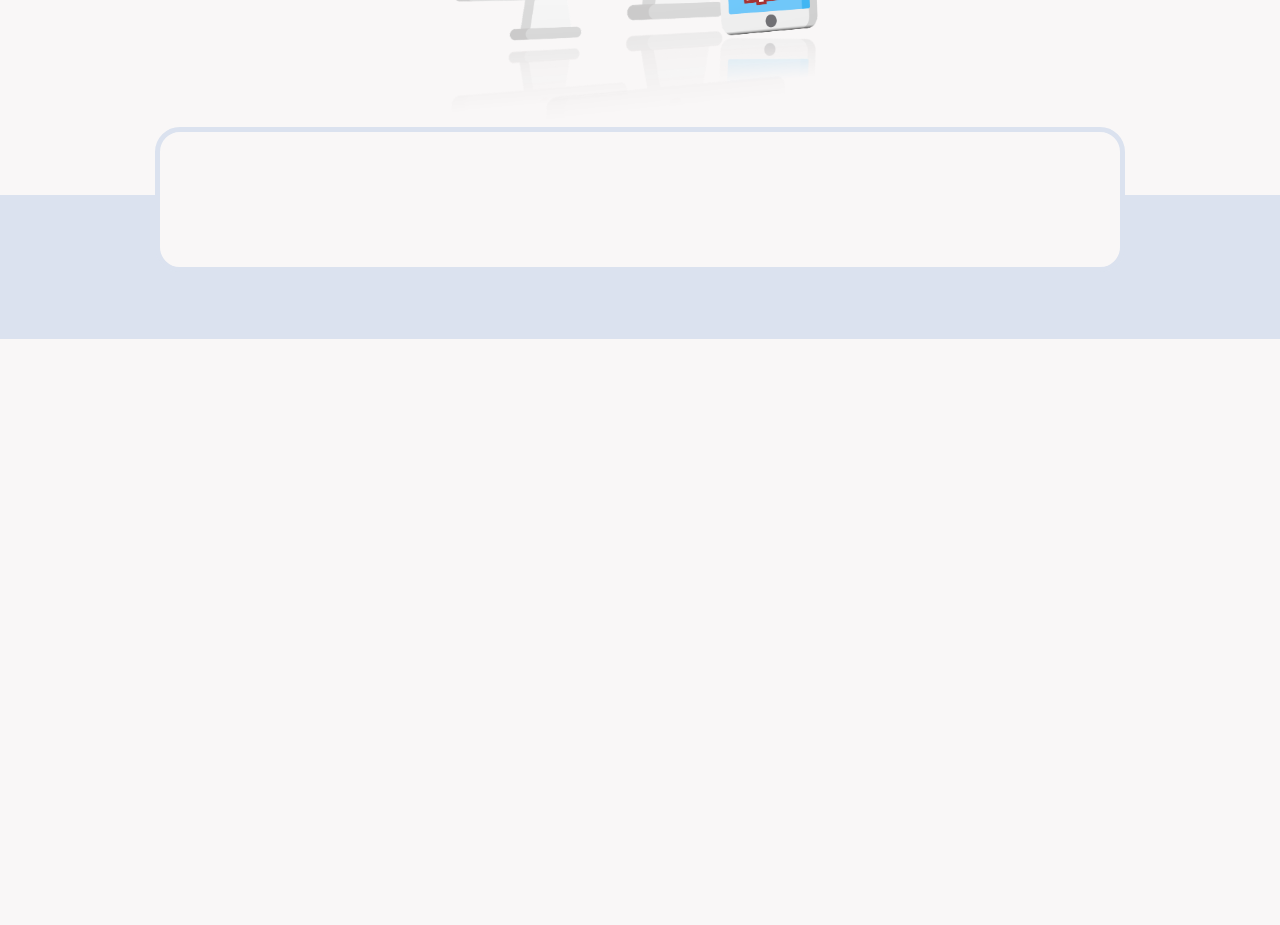
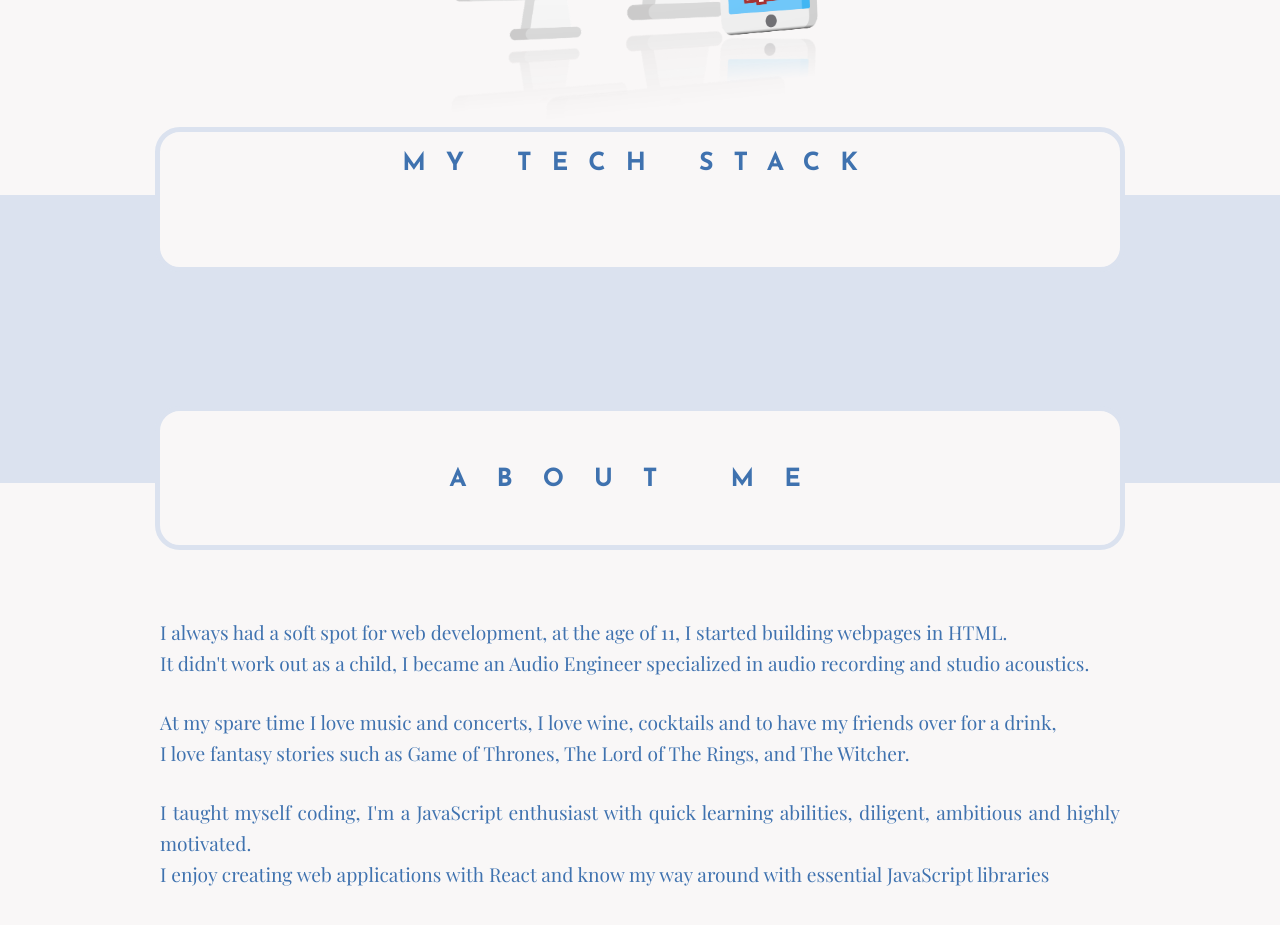
Before and after one commit to tomerbourstein/my-portfolio, a React (Vite) app: page / in a window 1280 px wide. Shown: the part 1020-1945 px from the top of the page. Before the commit the page ends 1359 px from the top, so only its background shows below. Built offline with nearby package versions, Linux system fonts and the light colour scheme.

Commit message:
aboutMe partial rendering

```diff
--- a/src/App.jsx
+++ b/src/App.jsx
@@ -1,4 +1,5 @@
 import "./App.css";
+import AboutMe from "./components/AboutMe/AboutMe";
 import HeyThere from "./components/AboutMe/HeyThere";
 import TechStack from "./components/AboutMe/TechStack";
 import Header from "./components/Header/Header";
@@ -11,6 +12,7 @@ function App() {
       <Header />
       <HeyThere />
       <TechStack />
+      <AboutMe />
     </div>
   );
 }
--- a/src/components/AboutMe/AboutMe.jsx
+++ b/src/components/AboutMe/AboutMe.jsx
@@ -0,0 +1,36 @@
+import classes from "./AboutMe.module.css";
+import RoundedRectangle from "../UI/RoundedRectangle";
+const AboutMe = () => {
+  return (
+    <section id="AboutMe" className={classes.aboutMe}>
+      <div className="sectionEdge">
+        <RoundedRectangle top={false} title="ABOUT ME"></RoundedRectangle>
+      </div>
+
+      <div className={classes.aboutText}>
+        <p>
+          I always had a soft spot for web development, at the age of 11, I
+          started building webpages in HTML.{"\n"}
+          It didn't work out as a child, I became an Audio Engineer specialized
+          in audio recording and studio acoustics.
+        </p>
+
+        <p>
+          At my spare time I love music and concerts, I love wine, cocktails and
+          to have my friends over for a drink,{"\n"}
+          I love fantasy stories such as
+          Game of Thrones, The Lord of The Rings, and The Witcher.
+        </p>
+
+        <p>
+          I taught myself coding, I'm a JavaScript enthusiast with quick
+          learning abilities, diligent, ambitious and highly motivated.{"\n"}
+          I enjoy creating web applications with React and know my way around with
+          essential JavaScript libraries
+        </p>
+      </div>
+    </section>
+  );
+};
+
+export default AboutMe;
--- a/src/components/AboutMe/AboutMe.module.css
+++ b/src/components/AboutMe/AboutMe.module.css
@@ -0,0 +1,16 @@
+.aboutMe h2 {
+  padding: 3rem;
+  letter-spacing: 30px;
+}
+
+.aboutText {
+  margin: 7rem auto;
+  width: 50rem;
+  text-align: justify;
+  white-space: pre-wrap;
+  line-height: 1.6;
+}
+
+.aboutText p {
+    padding-bottom: .5rem;
+}
--- a/src/components/AboutMe/TechStack.jsx
+++ b/src/components/AboutMe/TechStack.jsx
@@ -10,11 +10,13 @@ const TechStack = () => {
           className={classes.techStack}
           src={StackImage}
           alt="PC Screen with Tech Logos"
-        />
+          />
       </div>
 
-      <div className={classes.sectionEnd}>
-        <RoundedRectangle top={true}></RoundedRectangle>
+      <div className="sectionEdge">
+        <RoundedRectangle top={true} title="MY TECH STACK" logos={true}>
+
+        </RoundedRectangle>
       </div>
     </section>
   );
--- a/src/components/AboutMe/TechStack.module.css
+++ b/src/components/AboutMe/TechStack.module.css
@@ -6,12 +6,12 @@
   margin-bottom: -7rem;
 }
 
-.sectionEnd {
-  background-color: #dbe2ef;
-  height: 7.5rem;
-}
 
 .rectangle {
   position: relative;
   bottom: 5rem;
 }
+
+ h2 {
+  letter-spacing: 20px;
+}
--- a/src/components/UI/RoundedRectangle.jsx
+++ b/src/components/UI/RoundedRectangle.jsx
@@ -1,11 +1,14 @@
 import classes from "./RoundedRectangle.module.css";
 
 const RoundedRectangle = (props) => {
-  const { top } = props;
+  const { top, title } = props;
+
   const style = top
     ? classes.roundedRectanglePlaceTop
     : classes.roundedRectanglePlaceBottom;
-  return <div className={`${classes.roundedRectangle} ${style}`}></div>;
+  return <div className={`${classes.roundedRectangle} ${style}`}>
+    <h2>{title}</h2>
+  </div>;
 };
 
 export default RoundedRectangle;
--- a/src/index.css
+++ b/src/index.css
@@ -32,8 +32,20 @@ body {
   margin: 0;
   padding: 0;
 }
-h1 {
+h1,
+h2 {
   font-family: "Josefin Sans", sans-serif;
   font-size: 2.5rem;
   margin: 0;
 }
+
+h2 {
+  font-size: 1.3rem;
+  padding: 1rem;
+  word-spacing: 5px;
+}
+
+.sectionEdge {
+  background-color: #dbe2ef;
+  height: 7.5rem;
+}
```
